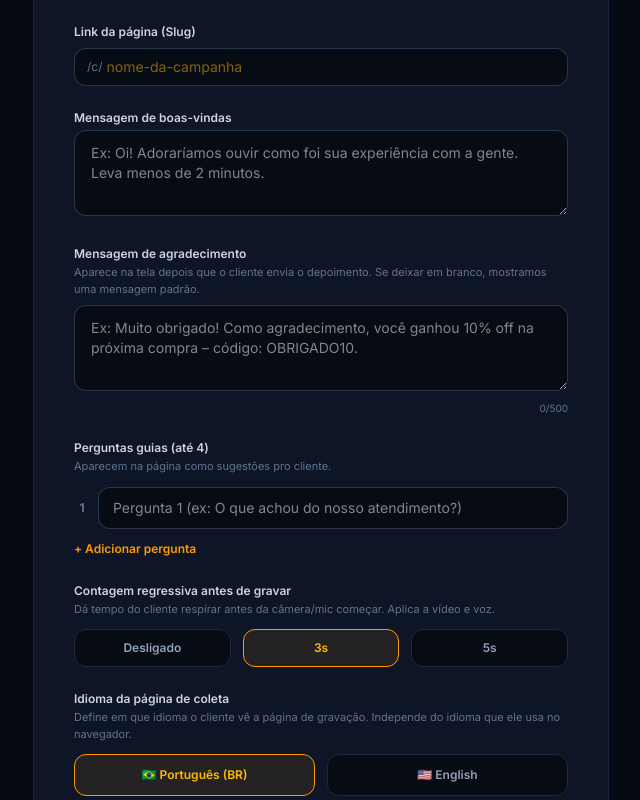
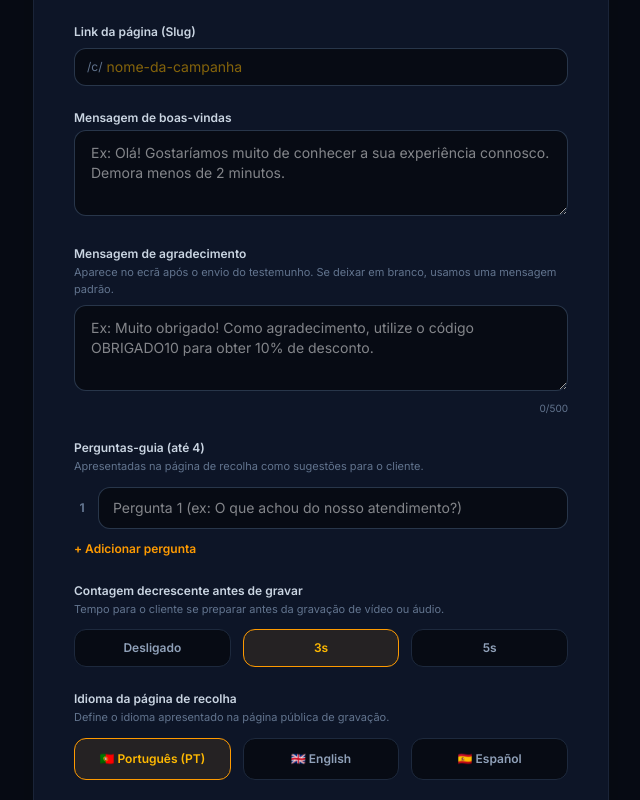
Before and after one commit to thiagosirqueira70-sudo/voucha, a Next.js app: page /dashboard/new in a window 1280 px wide. Shown: the part 260-1060 px from the top of the page, without its empty margins (319-959 px from the left). Built offline with nearby package versions, Linux system fonts and the light colour scheme; no server answers.

Commit message:
feat: suporte a pt-PT, en e es na selecao de idioma da campanha

```diff
--- a/src/app/dashboard/new/page.tsx
+++ b/src/app/dashboard/new/page.tsx
@@ -15,7 +15,7 @@ export default function NewCampaignPage() {
   const [thankYouMessage, setThankYouMessage] = useState('');
   const [questions, setQuestions] = useState<string[]>(['']);
   const [countdown, setCountdown] = useState<number>(3);
-  const [language, setLanguage] = useState<'pt-BR' | 'en'>('pt-BR');
+  const [language, setLanguage] = useState<'pt-PT' | 'en' | 'es'>('pt-PT');
   const [loading, setLoading] = useState(false);
   const [error, setError] = useState<string | null>(null);
 
@@ -62,14 +62,26 @@ export default function NewCampaignPage() {
 
       const cleanQuestions = questions.map(q => q.trim()).filter(Boolean);
 
+      const defaultWelcome = language === 'pt-PT'
+        ? 'Olá! Gostaríamos muito de conhecer a sua experiência connosco. Demora menos de 2 minutos.'
+        : language === 'es'
+        ? '¡Hola! Nos encantaría conocer tu experiencia con nosotros. Toma menos de 2 minutos.'
+        : 'Hi! We would love to hear about your experience with us. It takes less than 2 minutes.';
+
+      const defaultThankYou = language === 'pt-PT'
+        ? 'Muito obrigado pelo seu testemunho!'
+        : language === 'es'
+        ? '¡Muchas gracias por tu testimonio!'
+        : 'Thank you very much for your testimonial!';
+
       const { error: insertError } = await supabase
         .from('campaigns')
         .insert([
           {
             name,
             slug,
-            message: welcomeMessage || 'Oi! Adoraríamos ouvir como foi a sua experiência com a gente. Leva menos de 2 minutos.',
-            thank_you_message: thankYouMessage || 'Muito obrigado pelo seu depoimento!',
+            message: welcomeMessage || defaultWelcome,
+            thank_you_message: thankYouMessage || defaultThankYou,
             guide_questions: cleanQuestions,
             countdown_seconds: countdown,
             language,
@@ -154,7 +166,7 @@ export default function NewCampaignPage() {
               rows={3}
               value={welcomeMessage}
               onChange={(e) => setWelcomeMessage(e.target.value)}
-              placeholder="Ex: Oi! Adoraríamos ouvir como foi sua experiência com a gente. Leva menos de 2 minutos."
+              placeholder="Ex: Olá! Gostaríamos muito de conhecer a sua experiência connosco. Demora menos de 2 minutos."
               className="w-full bg-[#070b14] border border-slate-700/80 rounded-xl px-4 py-3 text-sm text-white focus:outline-none focus:border-amber-500 transition"
             />
           </div>
@@ -165,14 +177,14 @@ export default function NewCampaignPage() {
               Mensagem de agradecimento
             </label>
             <p className="text-[11px] text-slate-500 mb-2">
-              Aparece na tela depois que o cliente envia o depoimento. Se deixar em branco, mostramos uma mensagem padrão.
+              Aparece no ecrã após o envio do testemunho. Se deixar em branco, usamos uma mensagem padrão.
             </p>
             <textarea
               rows={3}
               maxLength={500}
               value={thankYouMessage}
               onChange={(e) => setThankYouMessage(e.target.value)}
-              placeholder="Ex: Muito obrigado! Como agradecimento, você ganhou 10% off na próxima compra – código: OBRIGADO10."
+              placeholder="Ex: Muito obrigado! Como agradecimento, utilize o código OBRIGADO10 para obter 10% de desconto."
               className="w-full bg-[#070b14] border border-slate-700/80 rounded-xl px-4 py-3 text-sm text-white focus:outline-none focus:border-amber-500 transition"
             />
             <div className="text-right text-[10px] text-slate-500 mt-1">
@@ -183,10 +195,10 @@ export default function NewCampaignPage() {
           {/* Perguntas guias */}
           <div>
             <label className="block text-xs font-semibold text-slate-300 mb-0.5">
-              Perguntas guias (até 4)
+              Perguntas-guia (até 4)
             </label>
             <p className="text-[11px] text-slate-500 mb-3">
-              Aparecem na página como sugestões pro cliente.
+              Apresentadas na página de recolha como sugestões para o cliente.
             </p>
             <div className="space-y-2.5">
               {questions.map((q, idx) => (
@@ -222,13 +234,13 @@ export default function NewCampaignPage() {
             )}
           </div>
 
-          {/* Contagem regressiva antes de gravar */}
+          {/* Contagem decrescente antes de gravar */}
           <div>
             <label className="block text-xs font-semibold text-slate-300 mb-0.5">
-              Contagem regressiva antes de gravar
+              Contagem decrescente antes de gravar
             </label>
             <p className="text-[11px] text-slate-500 mb-3">
-              Dá tempo do cliente respirar antes da câmera/mic começar. Aplica a vídeo e voz.
+              Tempo para o cliente se preparar antes da gravação de vídeo ou áudio.
             </p>
             <div className="grid grid-cols-3 gap-3">
               {[
@@ -252,36 +264,47 @@ export default function NewCampaignPage() {
             </div>
           </div>
 
-          {/* Idioma da página de coleta */}
+          {/* Idioma da página de recolha */}
           <div>
             <label className="block text-xs font-semibold text-slate-300 mb-0.5">
-              Idioma da página de coleta
+              Idioma da página de recolha
             </label>
             <p className="text-[11px] text-slate-500 mb-3">
-              Define em que idioma o cliente vê a página de gravação. Independe do idioma que ele usa no navegador.
+              Define o idioma apresentado na página pública de gravação.
             </p>
-            <div className="grid grid-cols-2 gap-3">
+            <div className="grid grid-cols-3 gap-3">
               <button
                 type="button"
-                onClick={() => setLanguage('pt-BR')}
-                className={`py-3 rounded-xl text-xs font-semibold border flex items-center justify-center gap-2 transition ${
-                  language === 'pt-BR'
+                onClick={() => setLanguage('pt-PT')}
+                className={`py-3 rounded-xl text-xs font-semibold border flex items-center justify-center gap-1.5 transition ${
+                  language === 'pt-PT'
                     ? 'border-amber-500 bg-amber-500/10 text-amber-400 font-bold'
                     : 'border-slate-800 bg-[#070b14] text-slate-400 hover:border-slate-700'
                 }`}
               >
-                🇧🇷 Português (BR)
+                🇵🇹 Português (PT)
               </button>
               <button
                 type="button"
                 onClick={() => setLanguage('en')}
-                className={`py-3 rounded-xl text-xs font-semibold border flex items-center justify-center gap-2 transition ${
+                className={`py-3 rounded-xl text-xs font-semibold border flex items-center justify-center gap-1.5 transition ${
                   language === 'en'
                     ? 'border-amber-500 bg-amber-500/10 text-amber-400 font-bold'
                     : 'border-slate-800 bg-[#070b14] text-slate-400 hover:border-slate-700'
                 }`}
               >
-                🇺🇸 English
+                🇬🇧 English
+              </button>
+              <button
+                type="button"
+                onClick={() => setLanguage('es')}
+                className={`py-3 rounded-xl text-xs font-semibold border flex items-center justify-center gap-1.5 transition ${
+                  language === 'es'
+                    ? 'border-amber-500 bg-amber-500/10 text-amber-400 font-bold'
+                    : 'border-slate-800 bg-[#070b14] text-slate-400 hover:border-slate-700'
+                }`}
+              >
+                🇪🇸 Español
               </button>
             </div>
           </div>
```
